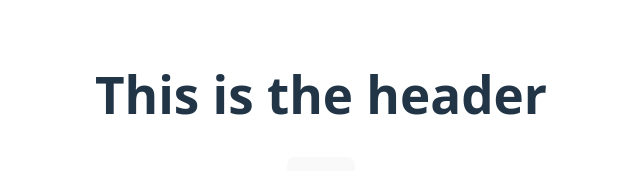
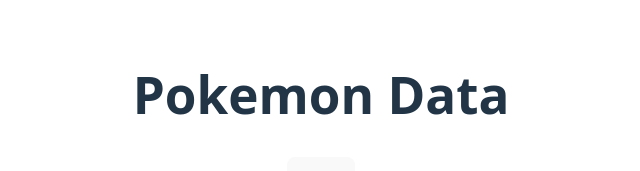
Before and after one commit to xavierb117/dynamic-collections-two, a React (Vite) app: page / in a window 1280 px wide. Shown: the top 171 px of the page, without its empty margins (319-959 px from the left). Built offline with nearby package versions, Linux system fonts and the light colour scheme.

Commit message:
Created proper header and footer

```diff
--- a/src/components/Footer.jsx
+++ b/src/components/Footer.jsx
@@ -1,7 +1,7 @@
 export default function Footer() {
     return (
         <>
-            <h1>This is the footer</h1>
+            <h1>By Jacob and Xavier</h1>
         </>
     )
 }
--- a/src/components/Header.jsx
+++ b/src/components/Header.jsx
@@ -1,7 +1,7 @@
 export default function Header() {
     return (
         <>
-            <h1>This is the header</h1>
+            <h1>Pokemon Data</h1>
         </>
     )
 }
```
